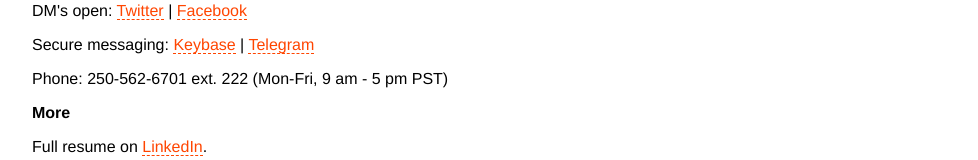
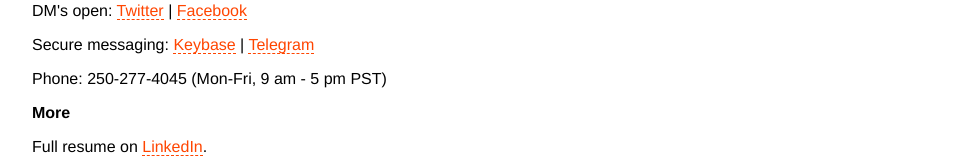
Before and after one commit to akurjata/edgeorthotics, a website: page views/index.html in a window 1280 px wide. Shown: the part 975-1135 px from the top of the page, without its empty margins (32-1010 px from the left). Drawn offline with nearby package versions, Linux system fonts and the light colour scheme; no server answers.

Commit message:
📫🚛 Checkpoint ./views/index.html:462627/45

```diff
--- a/views/index.html
+++ b/views/index.html
@@ -49,7 +49,7 @@
     <p>Secure messaging: <a href="http://keybase.io/akurjata" target="_blank" rel="noopener noreferrer">Keybase</a> |
       <a href="https://t.me/akurjata" target="_blank" rel="noopener noreferrer">Telegram</a>
     </p><p>
-  Phone: 250-562-6701 ext. 222 (Mon-Fri, 9 am - 5 pm PST)
+  Phone: 250-277-4045 (Mon-Fri, 9 am - 5 pm PST)
       </p>
 
 <p><strong>More</strong></p>
```
